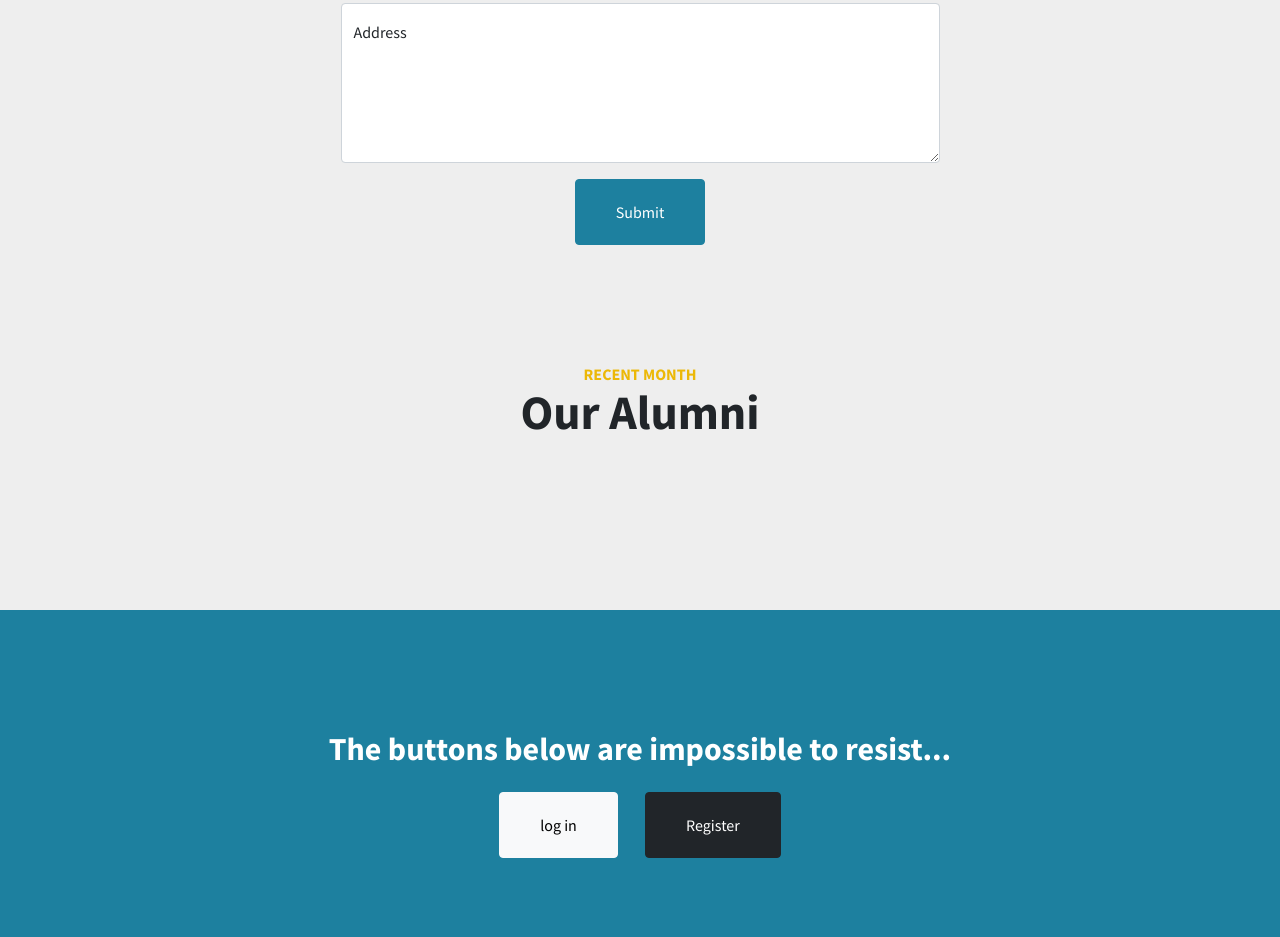
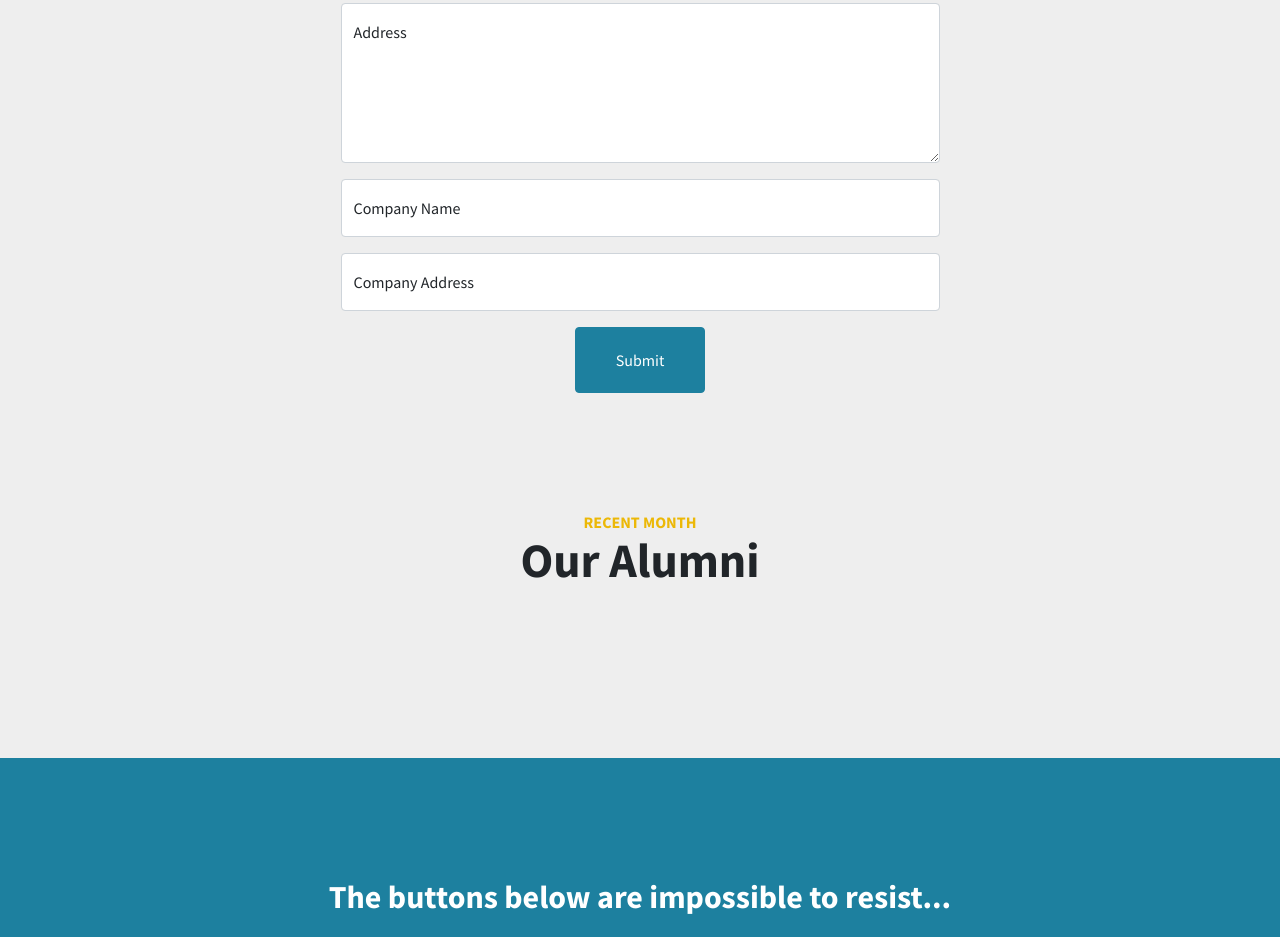
Before and after one commit to Himanshu-Singla/st-2_pma.github.io, a plain HTML site: page index.html in a window 1280 px wide. Shown: the part 2613-3550 px from the top of the page. Drawn offline with nearby package versions, Linux system fonts and the light colour scheme; no server answers.

Commit message:
Form-Updated

```diff
--- a/index.html
+++ b/index.html
@@ -236,6 +236,38 @@
                   A message is required.
                 </div>
               </div>
+              <div class="form-floating mb-3">
+                <input
+                  class="form-control"
+                  id="email"
+                  type="email"
+                  placeholder="name@example.com"
+                  data-sb-validations="required,email"
+                />
+                <label for="email">Company Name</label>
+                <div class="invalid-feedback" data-sb-feedback="email:required">
+                  An email is required.
+                </div>
+                <div class="invalid-feedback" data-sb-feedback="email:email">
+                  Email is not valid.
+                </div>
+              </div>
+              <div class="form-floating mb-3">
+                <input
+                  class="form-control"
+                  id="email"
+                  type="email"
+                  placeholder="name@example.com"
+                  data-sb-validations="required,email"
+                />
+                <label for="email">Company Address</label>
+                <div class="invalid-feedback" data-sb-feedback="email:required">
+                  An email is required.
+                </div>
+                <div class="invalid-feedback" data-sb-feedback="email:email">
+                  Email is not valid.
+                </div>
+              </div>
               <a
                 class="btn btn-primary btn-xl"
                 href=""
```
